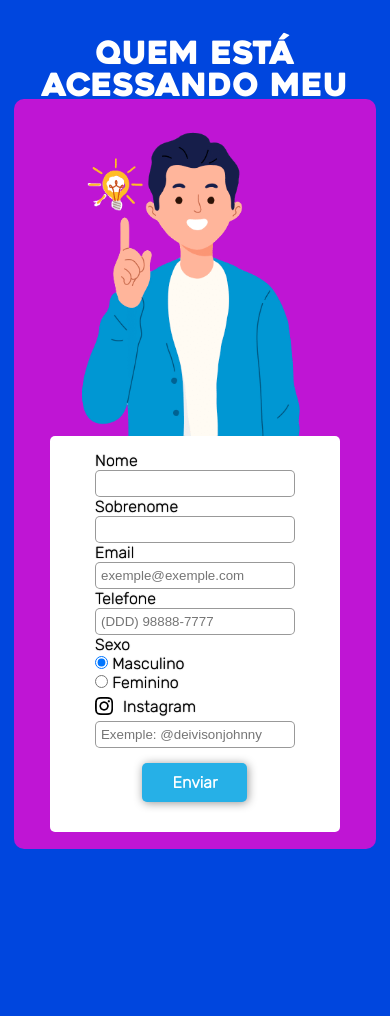
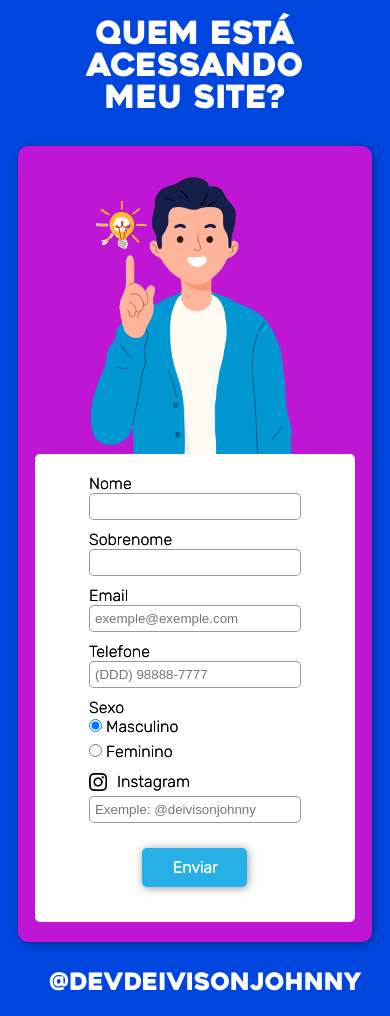
Before and after one commit to DeivisonJohnny/pessoal, a plain HTML site: page projetopessoal/form/formulario.html in a window 390 px wide. Before the commit the page ends 849 px from the top, so only its background shows below. Drawn offline with Linux system fonts and the light colour scheme.

Commit message:
Formulário responsivo

```diff
--- a/projetopessoal/form/css/formstyle.css
+++ b/projetopessoal/form/css/formstyle.css
@@ -8,77 +8,86 @@
 :root {
     --font: 'Rubik', sans-serif;
     --font1: 'Heavitas', sans-serif;
+    --cor: #0046DE;
+    --cor1: #BF15D4;
 }
 
 * {
+    margin: 0;
     padding: 0;
-    margin: 0;
-    box-sizing: border-box;
 }
 
 body, html {
-    background-color: #0046DE;
-    height: max-content;
+    background-color: var(--cor);
     width: 100vw;
+    height: 100vh;
+
 }
 
 header {
+    max-width: 80vw;
+    margin: auto;
+    padding: 20px 0px;
     text-align: center;
-    padding-top: 40px;
 
 }
 
-h1 {
-    color: white;
+h1, h2 {
+    text-align: center;
+    padding: 0px 10px;
     font-family: var(--font1);
     font-weight: lighter;
+    color: white;
 }
 
 main {
-    display: flex;
-    align-items: center;
-    max-height: 80vh;
+    padding: 10px;
 }
 
+
 #container {
+    background-color: #BF15D4;
+    max-width:1020px;
+    min-height: 500px;
+    margin: auto;
+    padding: 15px;
+    border-radius: 10px;
+    box-shadow: 2px 2px 10px rgba(0, 0, 0, 0.358);
     display: flex;
-   flex-flow: row;
     justify-content: space-around;
-   flex-wrap: wrap;
+    flex-flow: wrap;
     align-items: center;
-   min-width: 70vw;
-   height: 500px;
-   margin: 5% auto;
-   padding: 20px;
-   background-color: #BF15D4;
-   border-radius: 10px;
+    justify-items: center;
+}
+
+#container > img {
+    display: inline-block;
+    border-bottom: 2px solid rgba(0, 0, 0, 0.671);
+    height: 35vh;
+}
+
+#container > form {
+    width: 300px;
+    background-color: white;
+    padding: 10px;
+    border-radius: 5px;
+}
+
+#container-input {
+    width: max-content;
+    margin: auto;
+    padding: 10px 5px;
 
 }
 
+input {
 
-#logo > img {
-    display: flex;
-    border-bottom: 3px rgba(4, 4, 4, 0.5) solid;
-    height: 40vh;
-
+    margin-bottom: 10px;
 }
 
-#container-inp {
-    width: max-content;
-    padding: 15px 10px;
-    margin: auto;
-}
-
-form {
-    display: flex;
-    flex-direction: column;
-    flex-wrap: wrap;
-    background-color: white;
-    min-width: 290px;
+label, p {
     font-family: var(--font);
-    text-shadow: 0px 0px 1px #2d2d2d;
-    font-weight: lighter;
-    border-radius: 5px;
+    text-shadow: 0px 0px .5px black;
 }
 
 .inptxt {
@@ -124,33 +133,27 @@ form {
     background-color: #006c96;
 }
 
-#btt:focus {
-    background-color: #D4A10B;
+@media (max-width: 660px) {
+
+    body, html {
+        width: 96vw;
+        margin: auto;
     }
 
-/*
-condigurações para tamanhos de telas abaixo
-
-Media Query
-*/
-/* Tentar por largura absoluta para o container do formulário */
-
-
-@media (max-width: 780px) {
     #container {
-        height: 750px;
-        display: flex;
-        flex-direction: column;
-        justify-content: center;
-        padding: 10px ;
+        max-width: 400px;
+        padding-bottom: 20px;
     }
 
-    #logo > img{
-        height: 38vh;
+    #container > img {
         border: none;
+        margin-bottom:  -2px;
+    }
 }
 
-    form {
-        width: 55vw;
+footer {
+    width: 80vw;
+    margin: auto;
+    padding: 20px;
+
 }
-}
--- a/projetopessoal/form/formulario.html
+++ b/projetopessoal/form/formulario.html
@@ -4,8 +4,8 @@
     <meta charset="UTF-8">
     <meta http-equiv="X-UA-Compatible" content="IE=edge">
     <meta name="viewport" content="width=device-width, initial-scale=1.0">
-    <title>Formulario</title>
-    <link rel="stylesheet" href="./css/formstyle.css">
+    <title>Document</title>
+    <link rel="stylesheet" href="css/formstyle.css">
 </head>
 <body>
     <header>
@@ -13,36 +13,33 @@
     </header>
     <main>
         <div id="container">
-        <!-- <div id="container-form"> -->
-                <div id="logo"><img src="./imgform/bonecobg-recort.png" alt="Logo">
-                </div>
-
+            <img src="imgform/bonecobg-recort.png" alt="">
             <form action="#" method="post">
-                    <div id="container-inp">
-
+                <div id="container-input">
                     <label for="inome">Nome</label> <br>
-                        <input type="text" name="nome" id="inome" class="inptxt" autocomplete="off"> <br>
+                            <input type="text" name="nome" id="inome" class="inptxt" autocomplete="off" required> <br>
                             <label for="isobren">Sobrenome</label><br>
-                        <input type="text" name="sobren" id="isobren" class="inptxt" autocomplete="off"> <br>
+                            <input type="text" name="sobren" id="isobren" class="inptxt" autocomplete="off" required> <br>
                             <label for="iemail">Email</label> <br>
-                        <input type="email" name="email" id="iemail" class="inptxt"  placeholder="exemple@exemple.com"> <br>
+                            <input type="email" name="email" id="iemail" class="inptxt"  placeholder="exemple@exemple.com" required> <br>
                             <label for="itele">Telefone</label> <br>
-                        <input type="tel" name="tele" id="itele" class="inptxt" placeholder="(DDD) 98888-7777" autocomplete="tel"> <br>
+                            <input type="tel" name="tele" id="itele" class="inptxt" placeholder="(DDD) 98888-7777" autocomplete="tel" required> <br>
                             <p>Sexo</p>
-
                             <input type="radio" name="sexo" id="imasc" checked>
                             <label for="imasc">Masculino</label> <br>
                             <input type="radio" name="sexo" id="ifemi">
                             <label for="ifemi">Feminino</label> <br>
                             <label for="iinsta" id="lab-insta"><abbr title="Deixe seu @ para que eu possa te seguir" style="text-decoration: none;" id="abbr-insta"><img src="./imgform/instagram30.png" alt="logo-instagram" id="instaform"> Instagram</abbr></label>
-                        <input type="text" name="inst" id="iinsta" placeholder="Exemple: @deivisonjohnny" class="inptxt" autocomplete="nickname"> <br>
-                        <input type="submit" value="Enviar" id="btt" onclick="clicar()">
-
+                            <input type="text" name="inst" id="iinsta" placeholder="Exemple: @deivisonjohnny" class="inptxt" autocomplete="nickname" required> <br>
+                            <input type="submit" value="Enviar" id="btt"
+                            onclick="clicar()">
                 </div>
             </form>
-        <!-- </div> -->
+        </div>
     </main>
 
+    <footer>
+        <h2>@DEVDEIVISONJOHNNY</h2> <!--Vai ser uma animação-->
+    </footer>
 </body>
-<script src="./script/script-form.js"></script>
 </html>
```
Lines whose indentation alone changed are shown as unchanged.
